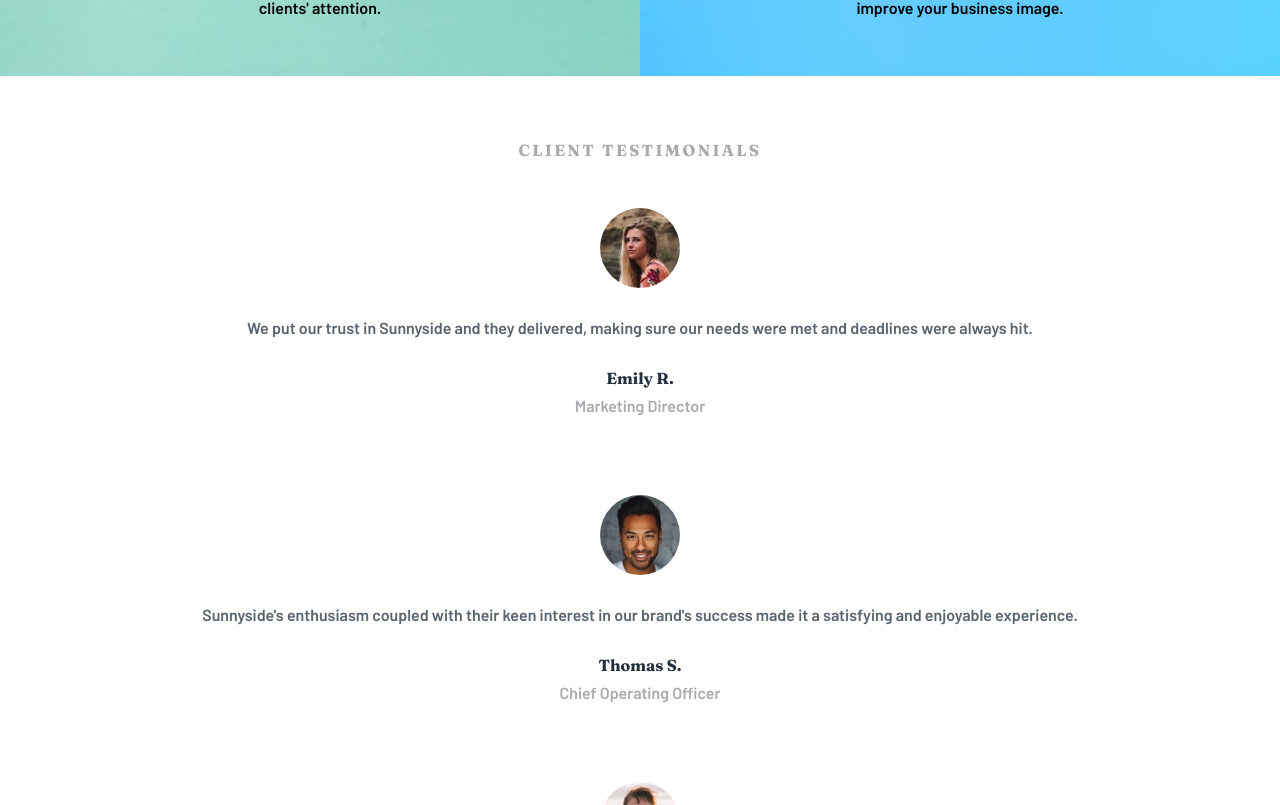
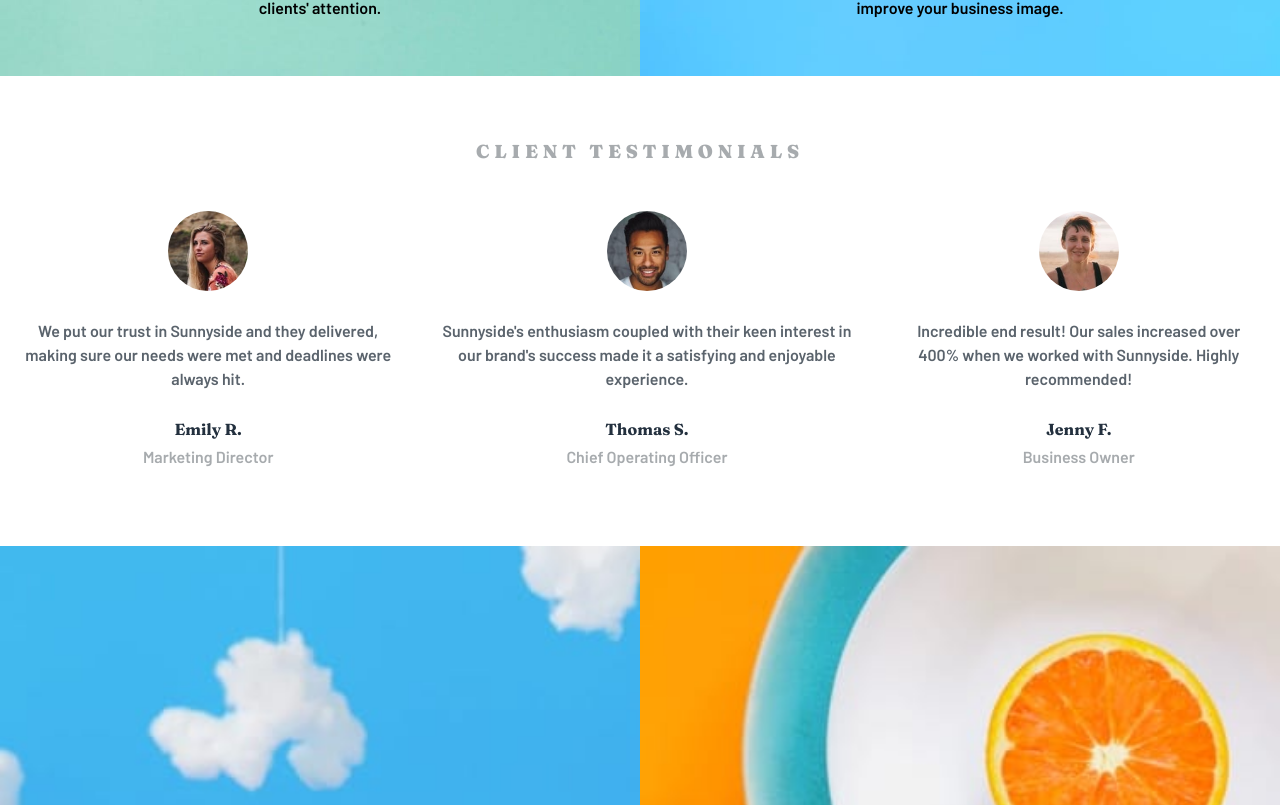
Before and after one commit to AliAbuSalam/sunnyside-agency-landing-page, a Next.js app: page / in a window 1280 px wide. Shown: the part 2235-3040 px from the top of the page. Built offline with nearby package versions, Linux system fonts and the light colour scheme.

Commit message:
add alternate header style on different screen sizes

```diff
--- a/src/components/EighthBox.tsx
+++ b/src/components/EighthBox.tsx
@@ -31,12 +31,17 @@
     testimony: <>Incredible end result! Our sales increased over 400% when we
       worked with Sunnyside. Highly recommended!</>
   }
-]
+];
 
 const EighthBox = () => {
   return(
     <div className={styles.container}>
-      <h4 className={fraunces.className}>CLIENT TESTIMONIALS</h4>
+      <h3 className={`${fraunces.className} ${styles['header-on-desktop']} ${styles.header}`}>
+        CLIENT TESTIMONIALS
+      </h3>
+      <h4 className={`${fraunces.className} ${styles['header-on-mobile']} ${styles.header}`}>
+        CLIENT TESTIMONIALS
+      </h4>
       <div className={styles['testimonial-container']}>
         {clientsData.map(client => (
           <ClientTestimony
--- a/src/styles/eighthBox.module.scss
+++ b/src/styles/eighthBox.module.scss
@@ -1,11 +1,18 @@
+@use '../lib/screenSizes.scss';
+
 .container {
   text-align: center;
   margin-bottom: 3rem;
 
-  h4 {
+  .header {
     letter-spacing: 0.15rem;
     color: hsl(210, 4%, 67%);
     margin: 4rem 0 0 0;
+  }
+
+  .header-on-desktop {
+    font-weight: 900;
+    display: none;
   }
 
   .testimonial-container {
@@ -14,3 +21,23 @@
     gap: 0;
   }
 }
+
+@media screen and (min-width: screenSizes.$SCREEN_WIDTH_LAPTOP) {
+  .container {
+    .header {
+      letter-spacing: 0.3rem;
+    }
+
+    .header-on-desktop {
+      display: block;
+    }
+
+    .header-on-mobile {
+      display: none;
+    }
+
+    .testimonial-container {
+      flex-direction: row;
+    }
+  }
+}
```
